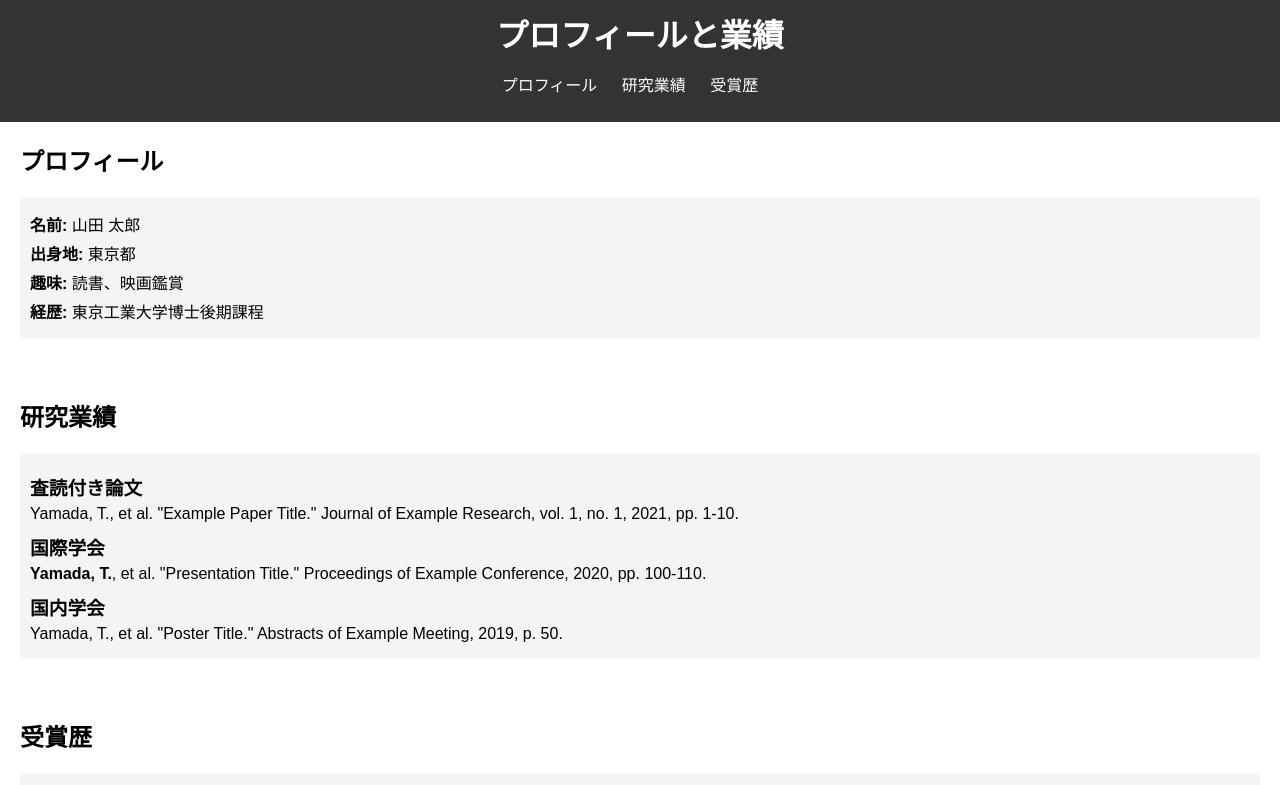
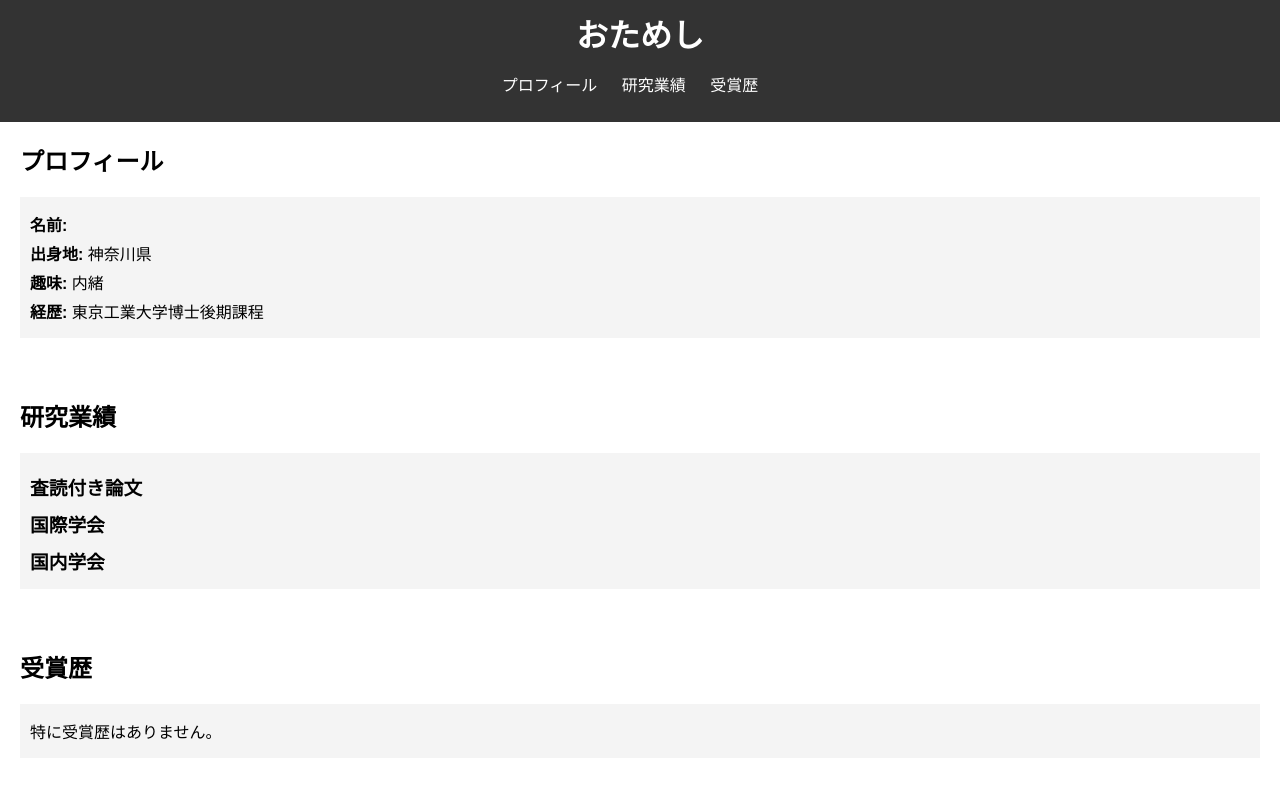
Before and after one commit to naruphys/narukanphys, a plain HTML site: page index.html in a window 1280 px wide. Shown: the top 785 px of the page. Drawn offline with Linux system fonts and the light colour scheme.

Commit message:
Update index.html

```diff
--- a/index.html
+++ b/index.html
@@ -3,12 +3,12 @@
 <head>
     <meta charset="UTF-8">
     <meta name="viewport" content="width=device-width, initial-scale=1.0">
-    <title>プロフィールと業績</title>
+    <title>おためし</title>
     <link rel="stylesheet" href="style.css">
 </head>
 <body>
     <header>
-        <h1>プロフィールと業績</h1>
+        <h1>おためし</h1>
         <nav>
             <ul>
                 <li><a href="#profile">プロフィール</a></li>
@@ -21,9 +21,9 @@
     <section id="profile">
         <h2>プロフィール</h2>
         <div class="block">
-            <p><strong>名前:</strong> 山田 太郎</p>
-            <p><strong>出身地:</strong> 東京都</p>
-            <p><strong>趣味:</strong> 読書、映画鑑賞</p>
+            <p><strong>名前:</strong> </p>
+            <p><strong>出身地:</strong> 神奈川県</p>
+            <p><strong>趣味:</strong> 内緒</p>
             <p><strong>経歴:</strong> 東京工業大学博士後期課程</p>
         </div>
     </section>
@@ -32,11 +32,11 @@
         <h2>研究業績</h2>
         <div class="block">
             <h3>査読付き論文</h3>
-            <p>Yamada, T., et al. "Example Paper Title." Journal of Example Research, vol. 1, no. 1, 2021, pp. 1-10.</p>
+            <p><!--Yamada, T., et al. "Example Paper Title." Journal of Example Research, vol. 1, no. 1, 2021, pp. 1-10.--></p>
             <h3>国際学会</h3>
-            <p><strong>Yamada, T.</strong>, et al. "Presentation Title." Proceedings of Example Conference, 2020, pp. 100-110.</p>
+            <p><!--<strong>Yamada, T.</strong>, et al. "Presentation Title." Proceedings of Example Conference, 2020, pp. 100-110.--></p>
             <h3>国内学会</h3>
-            <p>Yamada, T., et al. "Poster Title." Abstracts of Example Meeting, 2019, p. 50.</p>
+            <p><!--Yamada, T., et al. "Poster Title." Abstracts of Example Meeting, 2019, p. 50.--></p>
         </div>
     </section>
 
```
